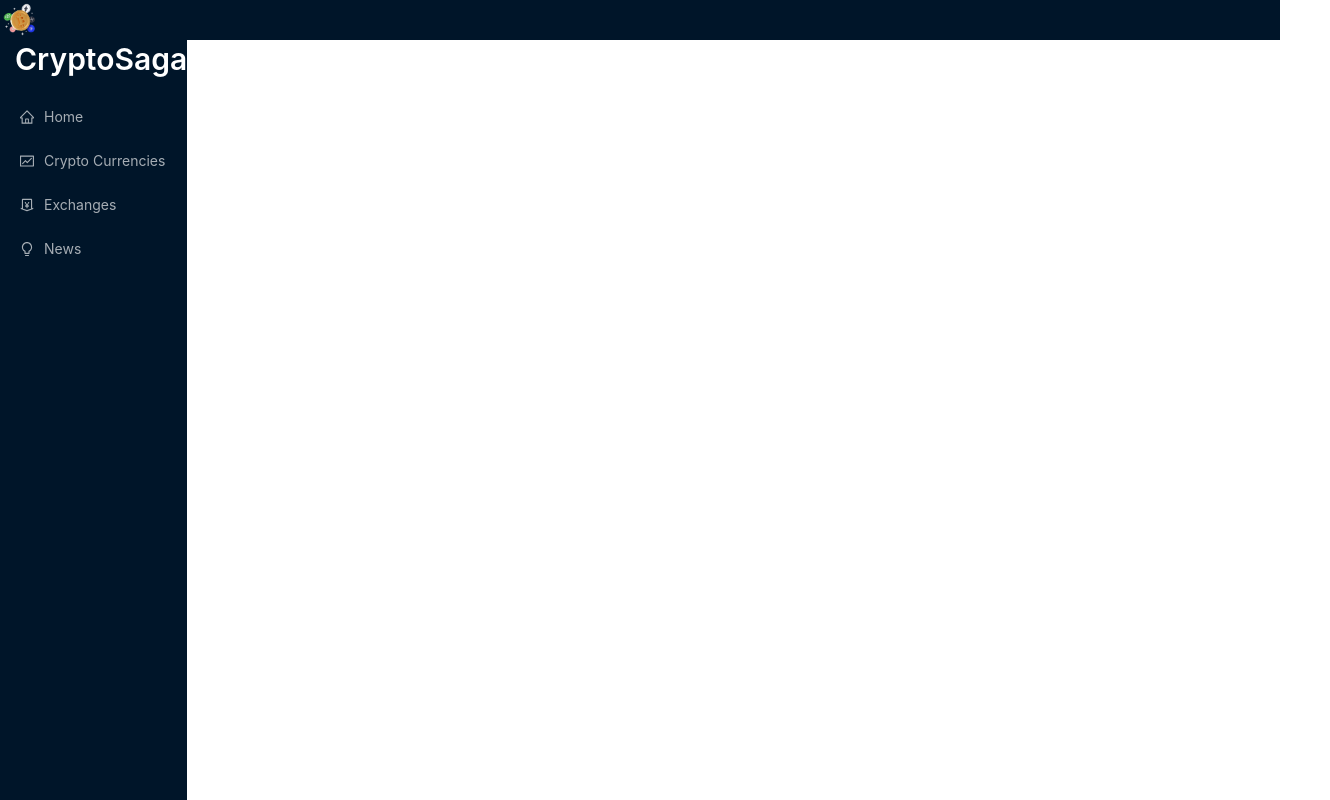
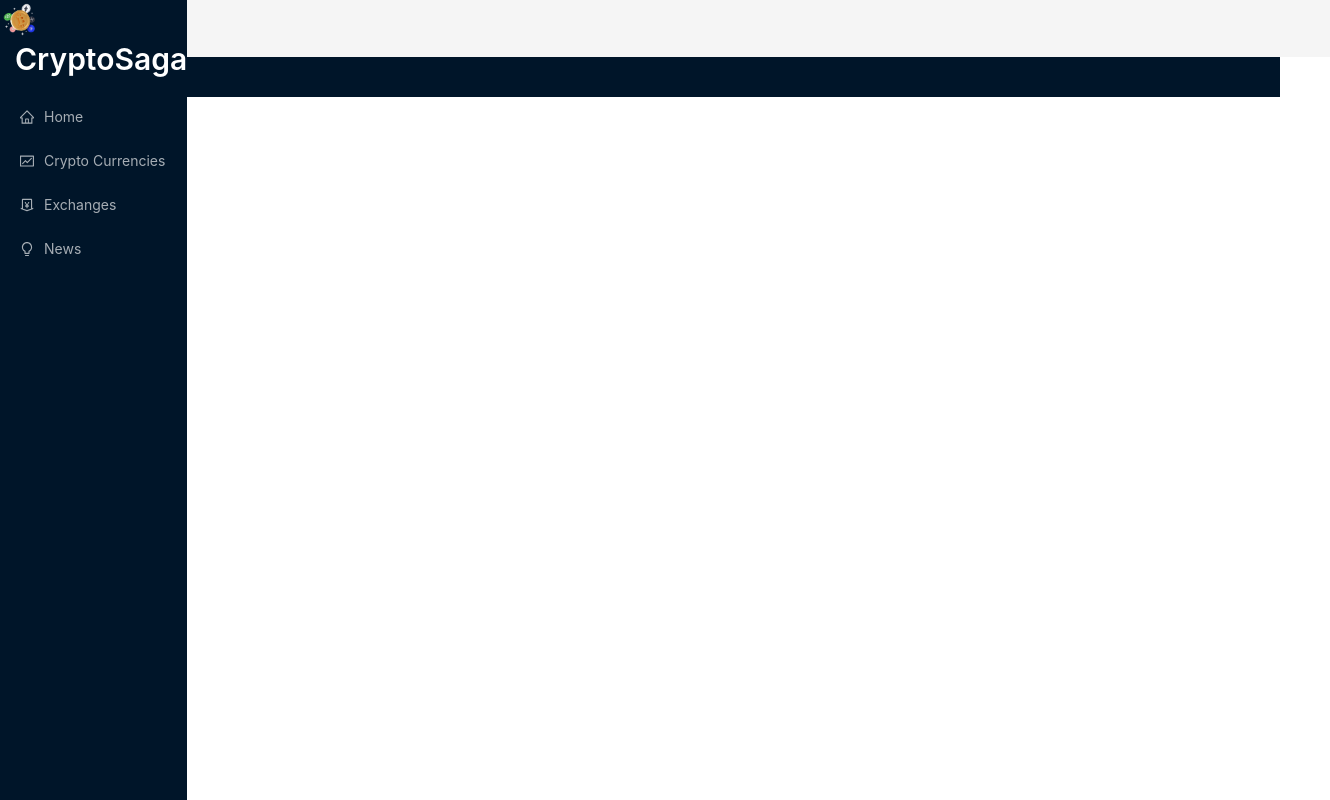
Before and after one commit to someshsrichandan/REACT_PROJECTS_XX, a React (Create React App) app in the folder crypto-saga/: page / in a window 1280 px wide. Shown: the whole page, 1330 px wide, since content can reach past the window. Built offline with nearby package versions, Linux system fonts and the light colour scheme.

Commit message:
routes add

```diff
--- a/crypto-saga/src/App.js
+++ b/crypto-saga/src/App.js
@@ -2,6 +2,7 @@
 import { Switch , Route , Link  } from 'react-router-dom';
 import { Layout , Typography , Space } from 'antd';
 import { Navbar } from './components/Navbar';
+import { HomePage } from './components/HomePage';
 import './App.css'
 const  App = () => {
   return (
@@ -10,7 +11,15 @@
         <Navbar/>
       </div>
       <div className='main'>
-
+        <Layout>
+          <div className='routes'>
+            <Switch>
+              <Route exact path='/'>
+                <HomePage/>
+              </Route>
+            </Switch>
+          </div>
+        </Layout>
       </div>
       <div className='footer'>
 
--- /dev/null
+++ b/crypto-saga/src/components/HomePage.js
@@ -0,0 +1,7 @@
+import React from 'react'
+
+export const HomePage = () => {
+  return (
+    <div>HomePage</div>
+  )
+}
```
